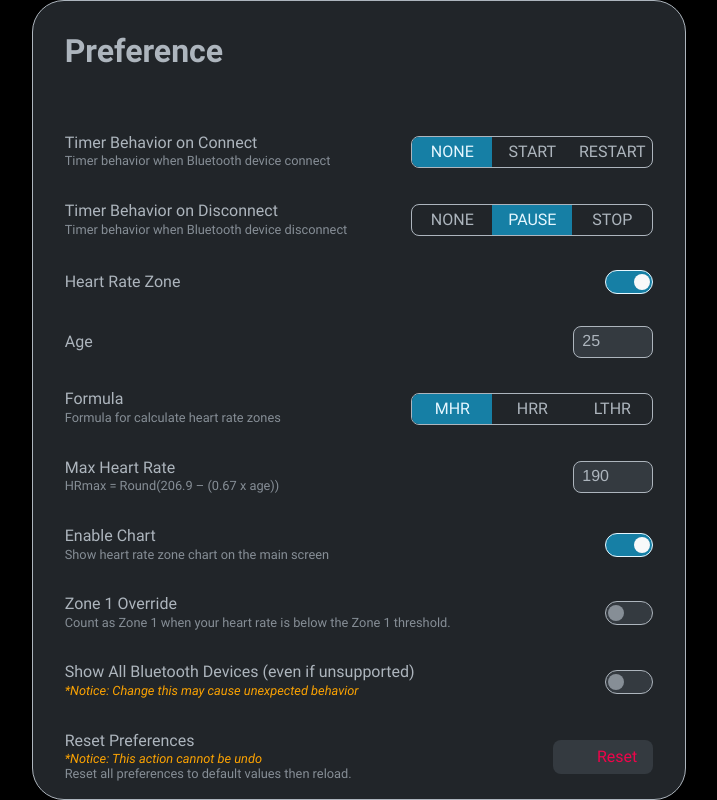
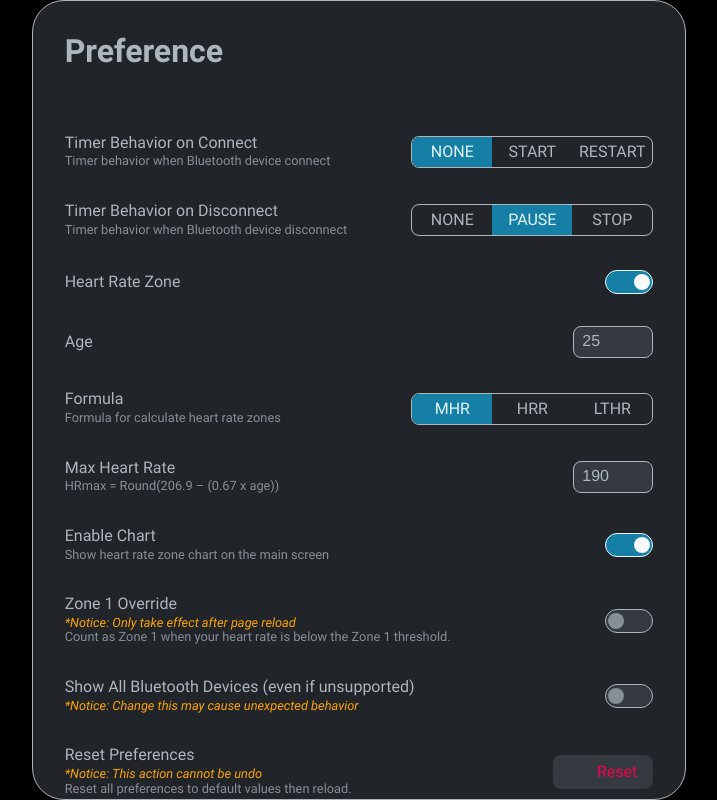
Before and after one commit to Aries0d0f/Web-BLE-Heart-Rate-Zone-Monitor, a Vue app: page / in a window 1280 px wide. Both pictures are taken after a click on the button "Preference". Shown: the part 173-973 px from the top of the page, without its empty margins (281-998 px from the left). Built offline with nearby package versions, Linux system fonts and the light colour scheme; some icons are missing.

Commit message:
feat(view): Modify preference options description.

```diff
--- a/src/components/Preference.vue
+++ b/src/components/Preference.vue
@@ -332,6 +332,7 @@ onMounted(() => {
           <label :class="[$style.wrapper, $style.flex, $style.vertical]">
             <span>Zone 1 Override</span>
             <span>
+              <i>*Notice: Only take effect after page reload</i><br />
               Count as Zone 1 when your heart rate is below the Zone 1
               threshold.
             </span>
```
